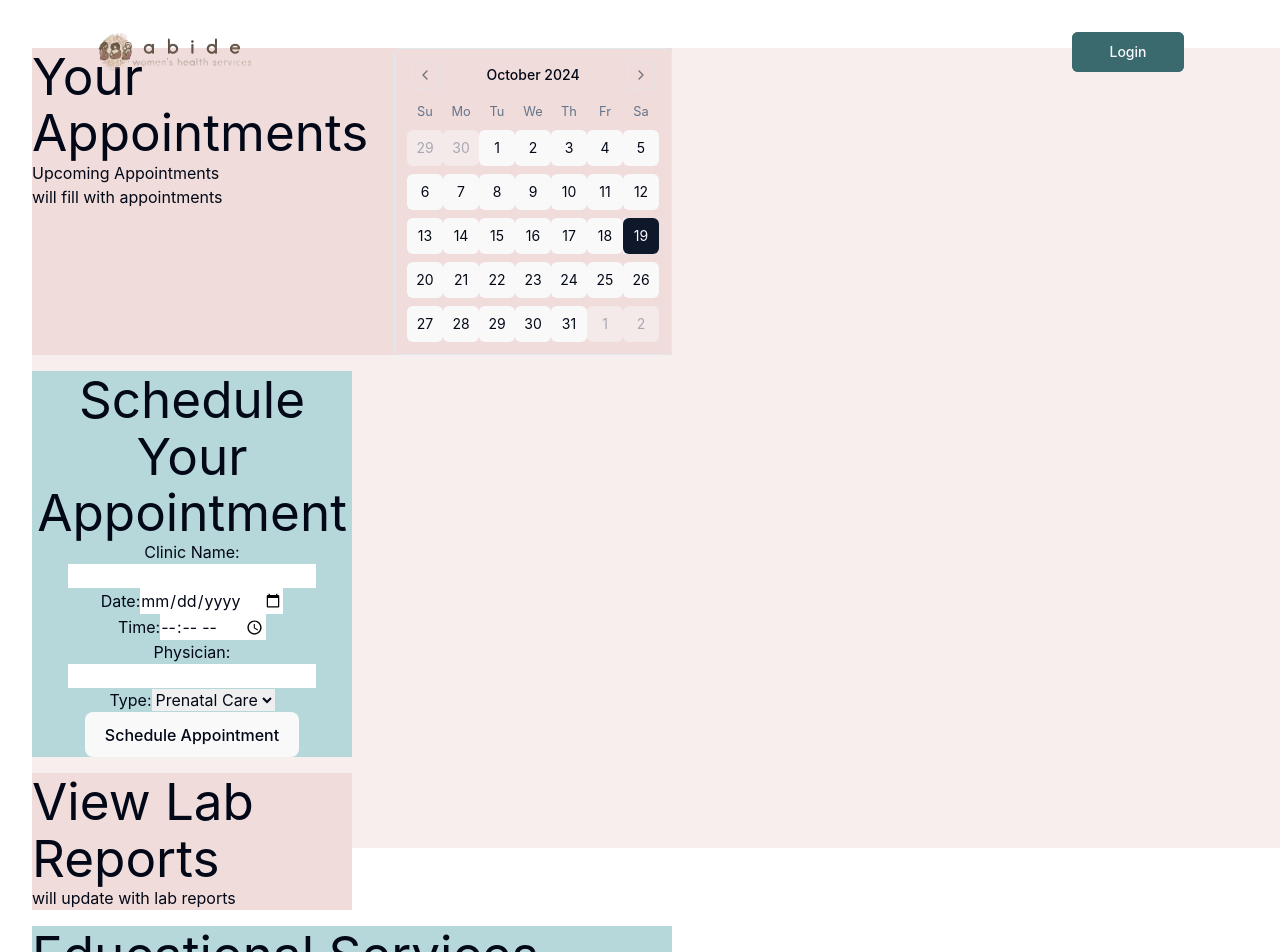
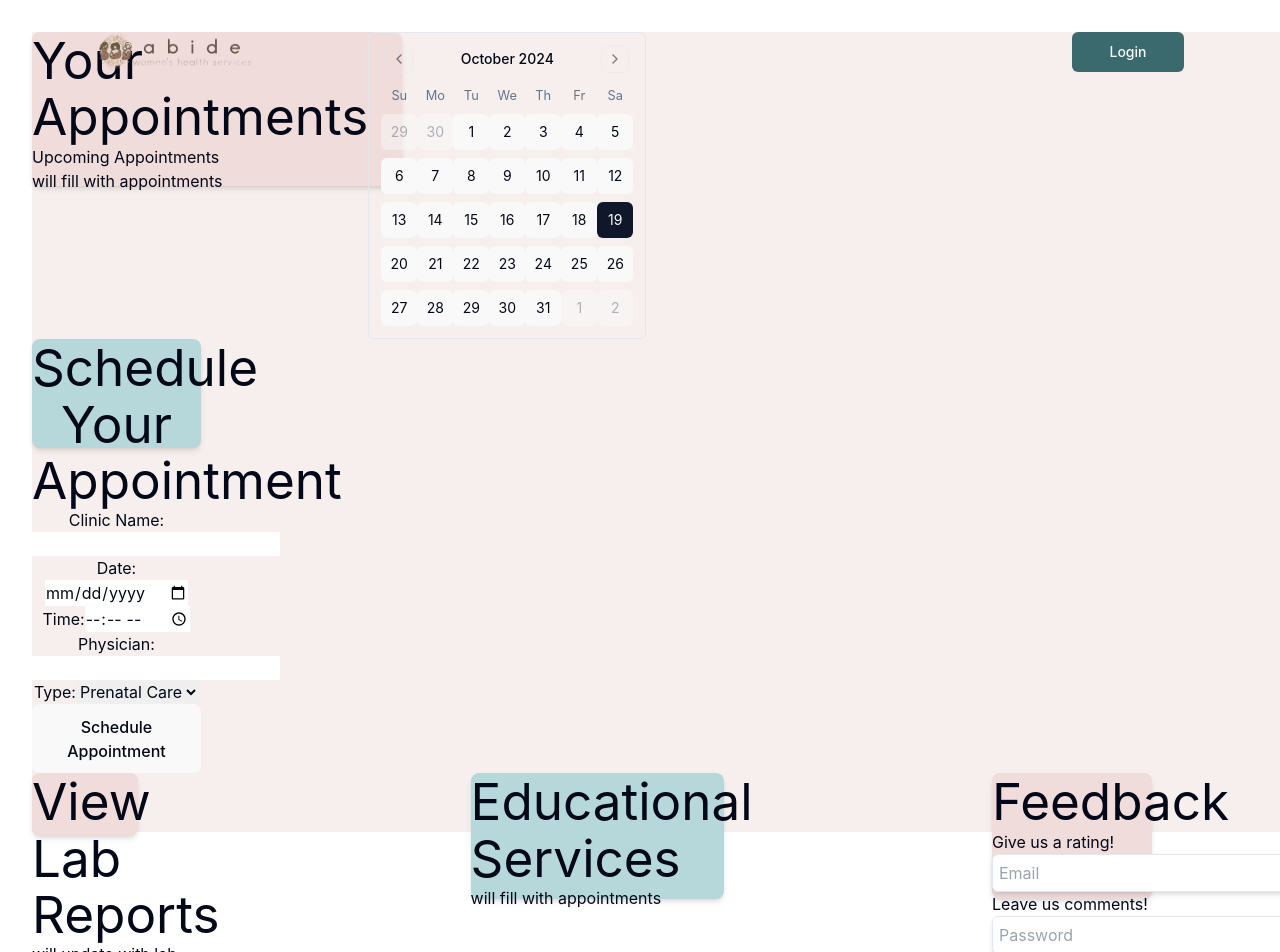
Before and after one commit to cfgtexas24/Team-11, a React (Vite) app in the folder frontend/: page /user-dashboard in a window 1280 px wide. Shown: the top 952 px of the page. Built offline with nearby package versions, Linux system fonts and the light colour scheme.

Commit message:
more formatted user dashboard

```diff
--- a/frontend/src/components/userPageComponents/EducationalServices.tsx
+++ b/frontend/src/components/userPageComponents/EducationalServices.tsx
@@ -6,7 +6,7 @@ function EducationalServices() {
 
   return (
     <>
-      <div className="justify-around w-1/2 h-auto md:w-1/2 md:h-1/2" style={{ backgroundColor: '#B6D8DB' }}>
+      <div className="justify-around w-1/2 h-auto md:w-1/2 md:h-1/2 rounded-lg shadow-md" style={{ backgroundColor: '#B6D8DB' }}>
         <div className="flex flex-row">
             <div className="text-left">
                 <h1>Educational Services</h1>
--- a/frontend/src/components/userPageComponents/Feedback.tsx
+++ b/frontend/src/components/userPageComponents/Feedback.tsx
@@ -6,7 +6,7 @@ function Fedback() {
 
   return (
     <>
-      <div className="justify-around w-1/2 h-auto md:w-1/2 md:h-1/2" style={{ backgroundColor: '#F0DCDA' }}>
+      <div className="justify-around w-1/2 h-auto md:w-1/2 md:h-1/2 rounded-lg shadow-md" style={{ backgroundColor: '#F0DCDA' }}>
         <div className="flex flex-row">
             <div className="text-left">
                 <h1>Feedback</h1>
--- a/frontend/src/components/userPageComponents/ScheduleAppointments.tsx
+++ b/frontend/src/components/userPageComponents/ScheduleAppointments.tsx
@@ -26,7 +26,7 @@ const ScheduleAppointments: React.FC = () => {
     };
 
     return (
-        <div className="justify-around w-1/4 h-auto md:w-1/4 md:h-1/4" style={{ backgroundColor: '#B6D8DB' }}>
+        <div className="justify-around w-1/4 h-auto md:w-1/4 md:h-1/4 rounded-lg shadow-md" style={{ backgroundColor: '#B6D8DB' }}>
             <h1>Schedule Your Appointment</h1>
             <form onSubmit={handleSubmit}>
                 <div>
--- a/frontend/src/components/userPageComponents/ViewAppointments.tsx
+++ b/frontend/src/components/userPageComponents/ViewAppointments.tsx
@@ -7,7 +7,7 @@ function ViewAppointments() {
 
   return (
     <>
-      <div className="justify-around w-1/2 h-auto md:w-1/2 md:h-1/2" style={{ backgroundColor: '#F0DCDA' }}>
+      <div className="justify-around w-1/2 h-auto md:w-1/2 md:h-1/2 rounded-lg shadow-md" style={{ backgroundColor: '#F0DCDA' }}>
         <div className="flex flex-row">
             <div className="text-left">
                 <h1>Your Appointments</h1>
--- a/frontend/src/components/userPageComponents/ViewLabReports.tsx
+++ b/frontend/src/components/userPageComponents/ViewLabReports.tsx
@@ -6,7 +6,7 @@ function ViewLabReports() {
 
   return (
     <>
-      <div className="justify-around w-1/4 h-auto md:w-1/4 md:h-1/4" style={{ backgroundColor: '#F0DCDA' }}>
+      <div className="justify-around w-1/4 h-auto md:w-1/4 md:h-1/4 rounded-lg shadow-md" style={{ backgroundColor: '#F0DCDA' }}>
         <div className="flex flex-row">
             <div className="text-left">
                 <h1>View Lab Reports</h1>
--- a/frontend/src/pages/UserDashboard.tsx
+++ b/frontend/src/pages/UserDashboard.tsx
@@ -1,33 +1,30 @@
-import '../App.css'
+import '../App.css';
 import ViewAppointments from '@/components/userPageComponents/ViewAppointments';
 import ScheduleAppointments from '@/components/userPageComponents/ScheduleAppointments';
 import ViewLabReports from '@/components/userPageComponents/ViewLabReports';
 import EducationalServices from '@/components/userPageComponents/EducationalServices';
 import Feedback from '@/components/userPageComponents/Feedback';
-import Navbar from '@/components/navbar';
 
 function UserDashboard() {
-
     return (
         <>
             <div className="h-screen w-screen" style={{ backgroundColor: '#F7EFEE' }}>
-        <div>
-          <Navbar />
+                <div className="flex flex-wrap justify-between"> {/* Use flexbox for layout */}
+                    <div > {/* Set width and padding */}
+                        <ViewAppointments />
                     </div>
-        <div className="flex flex-col gap-4 mt-4">
-          <div>
-            <ViewAppointments/>
+                    <div > {/* Set width and padding */}
+                        <ScheduleAppointments />
                     </div>
-          <div>
-            <ScheduleAppointments/>
                 </div>
-          <div>
+                <div className="flex flex-wrap justify-between"> {/* New row for the remaining components */}
+                    <div> {/* Set width and padding */}
                         <ViewLabReports />
                     </div>
-          <div>
+                    <div > {/* Set width and padding */}
                         <EducationalServices />
                     </div>
-          <div>
+                    <div > {/* Set width and padding */}
                         <Feedback />
                     </div>
                 </div>
@@ -36,4 +33,4 @@ function UserDashboard() {
     );
 }
 
-export default UserDashboard
+export default UserDashboard;
```
Lines whose indentation alone changed are shown as unchanged.
